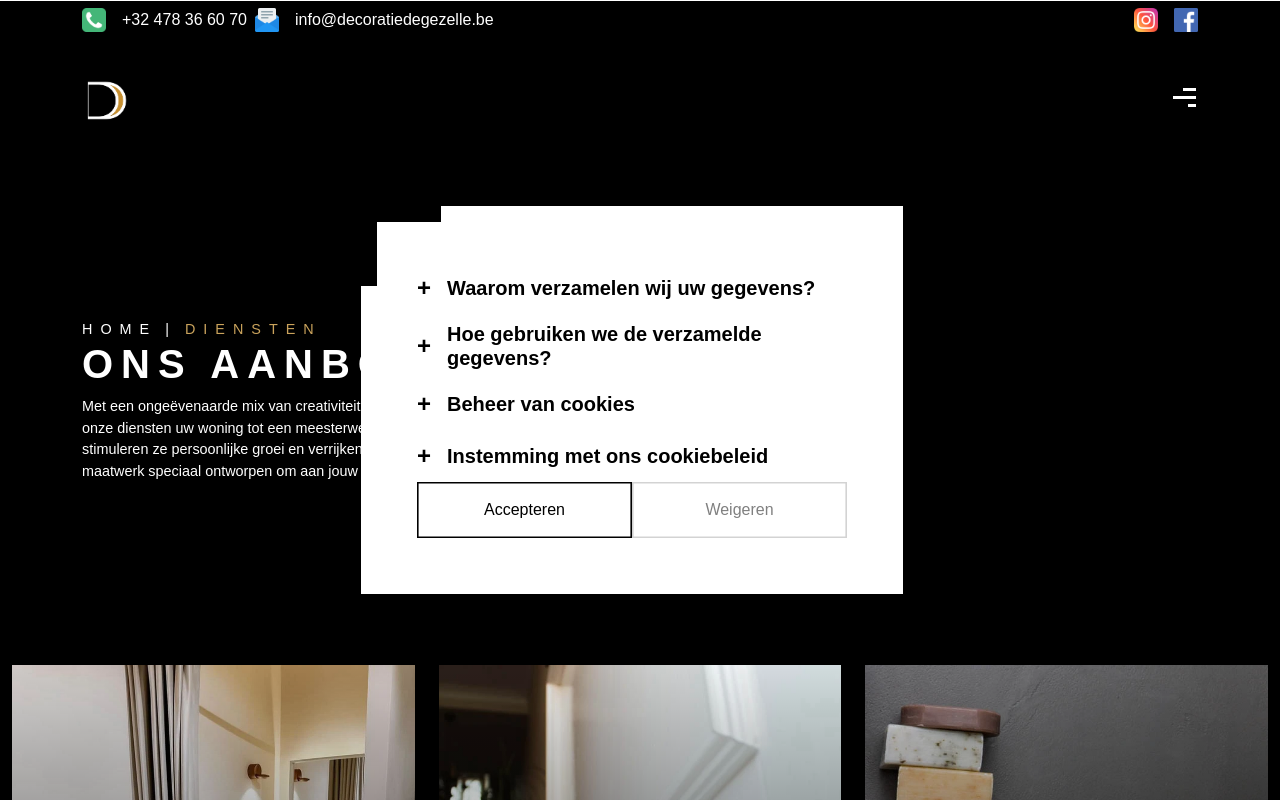
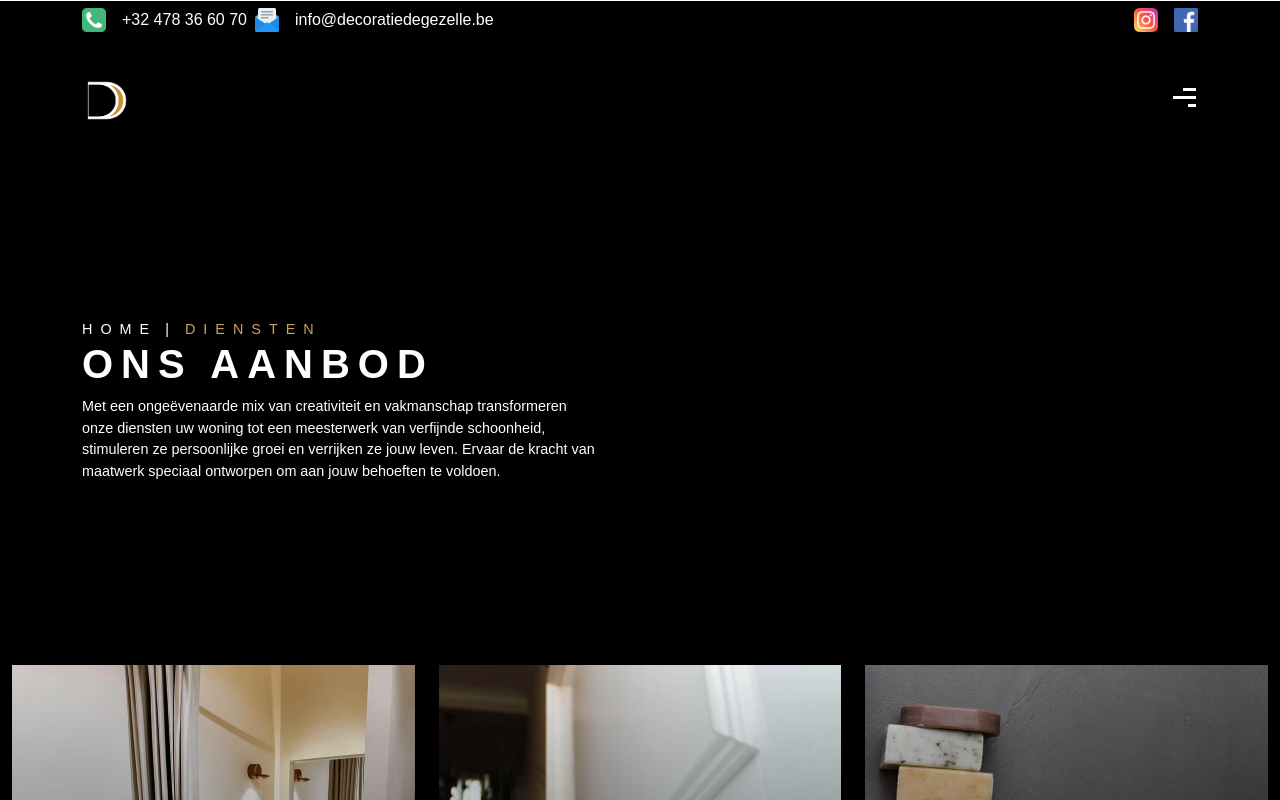
Before and after one commit to ThibautDelporte98/decoratiedegezelle-version2, a React (Create React App) app: page /diensten in a window 1280 px wide. Shown: the top 800 px of the page. Built offline with nearby package versions, Linux system fonts and the light colour scheme; a web font is replaced by a local one.

Commit message:
cookie offline

```diff
--- a/src/App.js
+++ b/src/App.js
@@ -11,7 +11,7 @@ import DataProjects from "./components/services/data/overview";
 import DataRefs from "./components/references/data/Data";
 import Footer from "./components/footer/Footer";
 import Cta from "./components/call-to-actions/cta";
-import CookieAcceptance from "./components/cookies/cookie";
+// import CookieAcceptance from "./components/cookies/cookie";
 
 
 function App() {
@@ -20,7 +20,7 @@ function App() {
 
   return (
     <>
-      <CookieAcceptance />
+      {/* <CookieAcceptance /> */}
       <Nav />
       <HeaderLarge
         title="schilder & decoratiewerken"
--- a/src/pages/dienst.js
+++ b/src/pages/dienst.js
@@ -20,7 +20,6 @@ function Service() {
   return (
     <div>
       <Nav />
-      {}
       <Header
         title={service.title}
         text=" Wilt u uw interieur een frisse make-over geven? Ontdek dan ons uitgebreide aanbod voor binnenhuis schilderwerken
--- a/src/pages/diensten.js
+++ b/src/pages/diensten.js
@@ -5,7 +5,7 @@ import Overview from "../components/services/overview.js";
 import Data from "../components/services/data/overview.js";
 import Cta from "../components/call-to-actions/cta.js";
 import Header from "../components/page-title/header.js";
-import CookieBanner from "../components/cookies/cookie.js";
+// import CookieBanner from "../components/cookies/cookie.js";
 
 function Services() {
   return (
@@ -24,7 +24,7 @@ function Services() {
       />
       <Overview items={Data} />
       <Cta />
-      <CookieBanner />
+      {/* <CookieBanner /> */}
       <Footer />
     </div>
   );
```
